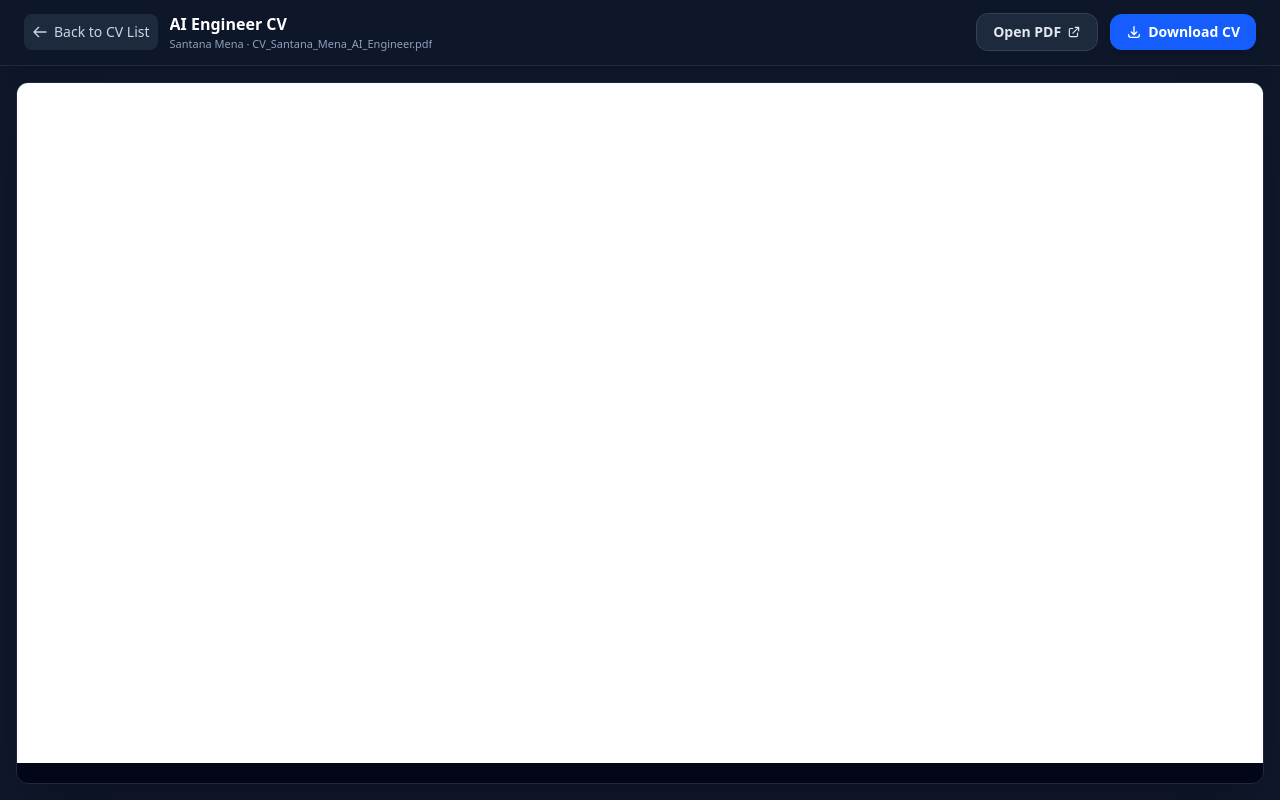
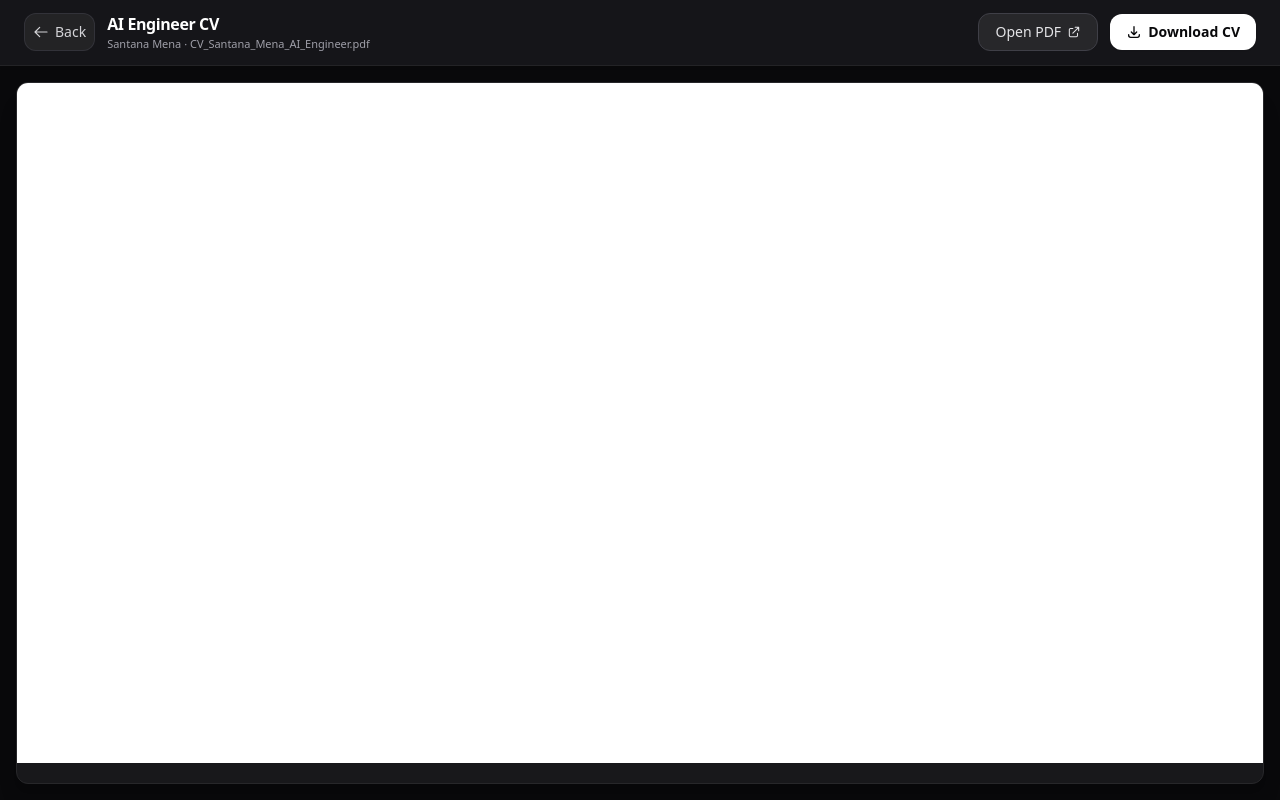
Before and after one commit to santanamnaa/santana-portofolio, a Next.js app: page /ai-engineer in a window 1280 px wide. Built offline with nearby package versions, Linux system fonts and the light colour scheme; a web font is replaced by a local one.

Commit message:
style: update DirectPDFView to ultra-minimalist monochrome dark style (pure white Download button, zero AI blue)

```diff
--- a/src/components/DirectPDFView.tsx
+++ b/src/components/DirectPDFView.tsx
@@ -12,49 +12,49 @@ export const DirectPDFView = ({ title, pdfFileName }: DirectPDFViewProps) => {
   const pdfPath = `/cv/${pdfFileName}`;
 
   return (
-    <div className="min-h-screen bg-slate-900 text-white flex flex-col font-sans" suppressHydrationWarning>
+    <div className="min-h-screen bg-zinc-950 text-white flex flex-col font-sans" suppressHydrationWarning>
 
-      {/* Top Floating Control Bar */}
-      <header className="sticky top-0 z-50 bg-slate-900/95 backdrop-blur-md border-b border-slate-800 px-4 py-3 sm:px-6 flex items-center justify-between gap-3 shadow-lg">
+      {/* Top Floating Control Bar - Minimalist Monochrome Dark */}
+      <header className="sticky top-0 z-50 bg-zinc-900/90 backdrop-blur-md border-b border-zinc-800/80 px-4 py-3 sm:px-6 flex items-center justify-between gap-3 shadow-sm">
         <div className="flex items-center gap-3 min-w-0">
           <Link
             href="/cv"
-            className="p-2 rounded-lg bg-slate-800 hover:bg-slate-700 text-slate-300 hover:text-white transition-colors text-xs sm:text-sm font-medium flex items-center gap-1.5 shrink-0"
+            className="p-2 rounded-xl bg-zinc-800/80 hover:bg-zinc-700 text-zinc-300 hover:text-white transition-colors text-xs sm:text-sm font-medium flex items-center gap-1.5 shrink-0 border border-zinc-700/60"
           >
             <svg className="w-4 h-4" fill="none" stroke="currentColor" viewBox="0 0 24 24">
-              <path strokeLinecap="round" strokeLinejoin="round" strokeWidth={2} d="M10 19l-7-7m0 0l7-7m-7 7h18" />
+              <path strokeLinecap="round" strokeLinejoin="round" strokeWidth={1.8} d="M10 19l-7-7m0 0l7-7m-7 7h18" />
             </svg>
-            <span className="hidden sm:inline">Back to CV List</span>
+            <span className="hidden sm:inline">Back</span>
           </Link>
 
           <div className="min-w-0">
-            <h1 className="text-sm sm:text-base font-bold text-white truncate font-heading">
+            <h1 className="text-sm sm:text-base font-bold text-white tracking-tight truncate font-heading">
               {title} CV
             </h1>
-            <p className="text-[11px] text-slate-400 truncate hidden sm:block">
+            <p className="text-[11px] text-zinc-400 truncate hidden sm:block">
               Santana Mena &middot; {pdfFileName}
             </p>
           </div>
         </div>
 
-        {/* Action Buttons: Open & Download */}
+        {/* Action Buttons: Open & Download (Monochrome, No AI Blue) */}
         <div className="flex items-center gap-2 sm:gap-3 shrink-0">
           <a
             href={pdfPath}
             target="_blank"
             rel="noopener noreferrer"
-            className="px-3 py-1.5 sm:px-4 sm:py-2 rounded-xl bg-slate-800 hover:bg-slate-700 text-slate-200 text-xs sm:text-sm font-semibold transition-colors border border-slate-700 inline-flex items-center gap-1.5"
+            className="px-3 py-1.5 sm:px-4 sm:py-2 rounded-xl bg-zinc-800 hover:bg-zinc-700 text-zinc-200 text-xs sm:text-sm font-medium transition-colors border border-zinc-700 inline-flex items-center gap-1.5"
           >
             <span>Open PDF</span>
             <svg className="w-3.5 h-3.5" fill="none" stroke="currentColor" viewBox="0 0 24 24">
-              <path strokeLinecap="round" strokeLinejoin="round" strokeWidth={2} d="M10 6H6a2 2 0 00-2 2v10a2 2 0 002 2h10a2 2 0 002-2v-4M14 4h6m0 0v6m0-6L10 14" />
+              <path strokeLinecap="round" strokeLinejoin="round" strokeWidth={1.8} d="M10 6H6a2 2 0 00-2 2v10a2 2 0 002 2h10a2 2 0 002-2v-4M14 4h6m0 0v6m0-6L10 14" />
             </svg>
           </a>
 
           <a
             href={pdfPath}
             download={pdfFileName}
-            className="px-3.5 py-1.5 sm:px-4 sm:py-2 rounded-xl bg-blue-600 hover:bg-blue-500 text-white text-xs sm:text-sm font-semibold transition-colors shadow-md inline-flex items-center gap-1.5 cursor-pointer"
+            className="px-3.5 py-1.5 sm:px-4 sm:py-2 rounded-xl bg-white hover:bg-zinc-200 text-zinc-950 text-xs sm:text-sm font-semibold transition-colors shadow-xs inline-flex items-center gap-1.5 cursor-pointer"
           >
             <svg className="w-4 h-4" fill="none" stroke="currentColor" viewBox="0 0 24 24">
               <path strokeLinecap="round" strokeLinejoin="round" strokeWidth={2} d="M4 16v1a3 3 0 003 3h10a3 3 0 003-3v-1m-4-4l-4 4m0 0l-4-4m4 4V4" />
@@ -67,16 +67,16 @@ export const DirectPDFView = ({ title, pdfFileName }: DirectPDFViewProps) => {
       {/* Main Container */}
       <main className="flex-1 w-full flex flex-col p-2 sm:p-4 max-w-7xl mx-auto">
 
-        {/* Mobile Banner Notice */}
-        <div className="block sm:hidden bg-slate-800 border border-slate-700 rounded-xl p-3 mb-3 text-center">
-          <p className="text-xs text-slate-300 mb-2">
-            Viewing <strong>{title} CV</strong> on mobile device
+        {/* Mobile Action Card */}
+        <div className="block sm:hidden bg-zinc-900 border border-zinc-800 rounded-xl p-3 mb-3 text-center">
+          <p className="text-xs text-zinc-300 mb-2">
+            Viewing <strong>{title} CV</strong>
           </p>
           <div className="flex gap-2 justify-center">
             <a
               href={pdfPath}
               download={pdfFileName}
-              className="px-4 py-2 bg-blue-600 text-white text-xs font-bold rounded-lg shadow-sm w-full text-center"
+              className="px-4 py-2 bg-white text-zinc-950 text-xs font-bold rounded-xl shadow-xs w-full text-center"
             >
               Download PDF ({pdfFileName})
             </a>
@@ -84,7 +84,7 @@ export const DirectPDFView = ({ title, pdfFileName }: DirectPDFViewProps) => {
         </div>
 
         {/* Embedded PDF Viewer */}
-        <div className="flex-1 w-full min-h-[75vh] sm:min-h-[85vh] rounded-xl overflow-hidden border border-slate-800 bg-slate-950 shadow-2xl relative">
+        <div className="flex-1 w-full min-h-[75vh] sm:min-h-[85vh] rounded-xl overflow-hidden border border-zinc-800 bg-zinc-900 shadow-xl relative">
           <iframe
             src={pdfPath}
             className="w-full h-full min-h-[75vh] sm:min-h-[85vh] border-none"
```
